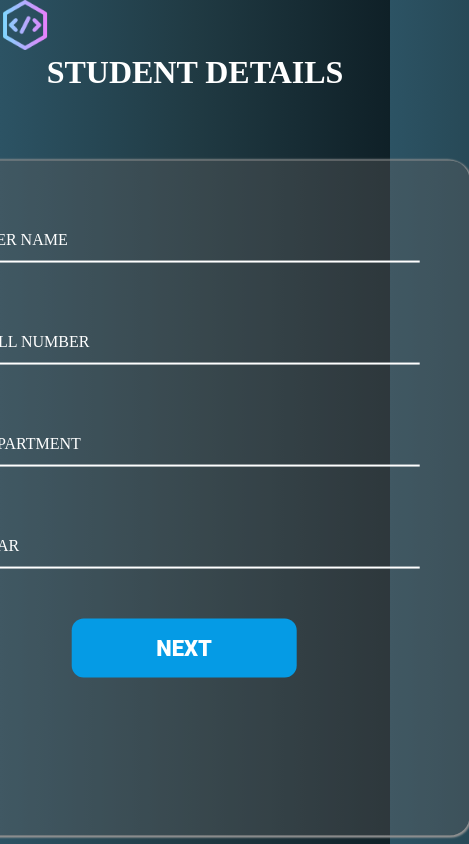
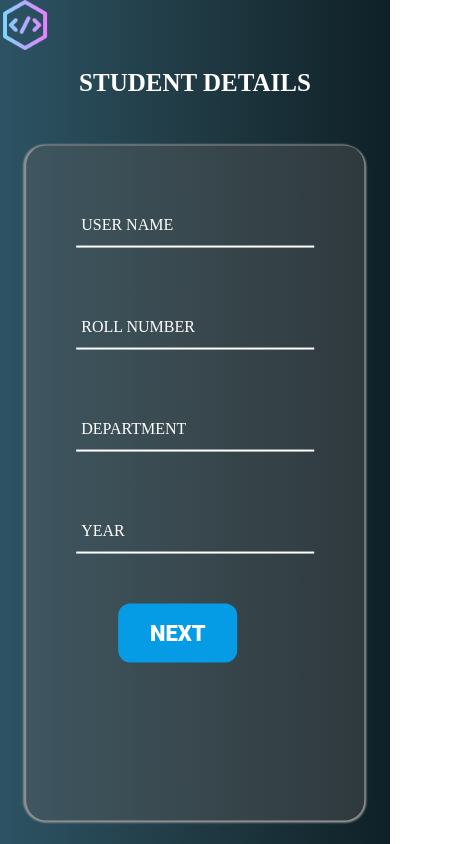
Before and after one commit to uk-krish/College-Project, a plain HTML site: page Detail/StudentDetail.html in a window 390 px wide. Shown: the whole page, 469 px wide, since content can reach past the window. Drawn offline with Linux system fonts and the light colour scheme; files whose address does not match are found by name.

Commit message:
Update s1.css

```diff
--- a/Detail/s1.css
+++ b/Detail/s1.css
@@ -1,5 +1,5 @@
 *{
-    box-sizing: border-box;
+
     margin: 0;
     padding: 0%;
 }
@@ -7,8 +7,7 @@ body{
     background: #0F2027;  /* fallback for old browsers */
     background: -webkit-linear-gradient(to right, #2C5364, #203A43, #0F2027);  /* Chrome 10-25, Safari 5.1-6 */
     background: linear-gradient(to right, #2C5364, #203A43, #0F2027); /* W3C, IE 10+/ Edge, Firefox 16+, Chrome 26+, Opera 12+, Safari 7+ */
-    color: #fff;
-}
+    color: #fff;}
 img{
     width: 50px;
 }
@@ -18,6 +17,7 @@ img{
     text-align: center;
 }
 .container{
+
     position: absolute;
     width: 65vh;
     height: 80vh;
@@ -74,3 +74,16 @@ form{
     background-color: rgb(10, 32, 155);
     transition: 0.5s;
 }
+@media (max-width:600px){
+    .container{
+        margin-top: -15px;
+        width: 40vh;
+    }
+    .head{
+        margin-top: 15px;
+        font-size: 25px;
+    }
+    .sign{
+        margin-left: 5vh;
+    }
+}
```
